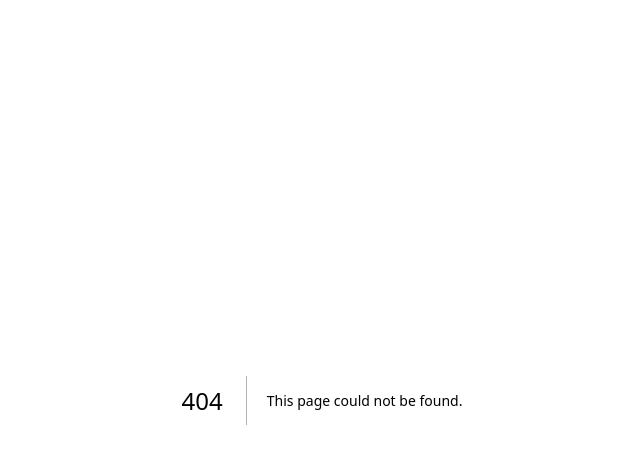
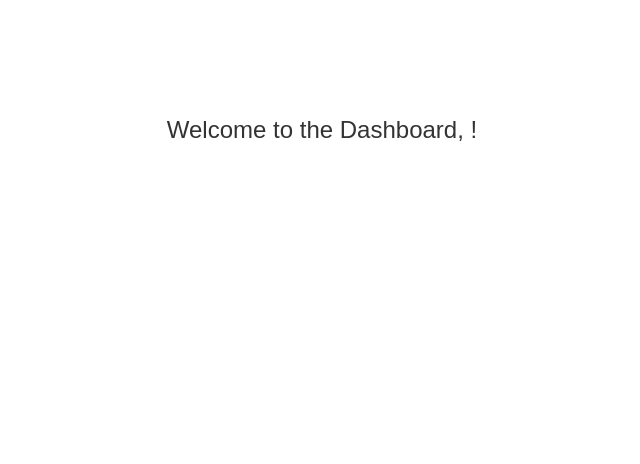
Before and after one commit to abbas-77/test-100daraje, a Next.js app: page /dashboard in a window 1280 px wide. Before the commit this address had no page. Shown: the top 464 px of the page, without its empty margins (318-958 px from the left). Built offline with nearby package versions, Linux system fonts and the light colour scheme; sample sign-in values are in the browser's storage.

Commit message:
create dashboard page

```diff
--- /dev/null
+++ b/src/app/dashboard/page.tsx
@@ -0,0 +1,32 @@
+"use client";
+
+import { useEffect, useState } from "react";
+import { useRouter } from "next/navigation";
+import styles from "@/styles/dashboard.module.scss"
+
+const DashboardPage = () => {
+  const [mounted, setMounted] = useState(false);
+  const router = useRouter();
+
+  useEffect(() => {
+    setMounted(true);
+
+    const user = localStorage.getItem("user");
+    if (!user) {
+      router.push("/auth");
+    }
+  }, [router]);
+
+  if (!mounted) return null;
+
+  const user = localStorage.getItem("user");
+  const name = user ? JSON.parse(user)?.name?.first : "User";
+
+  return (
+    <div className={styles.dashboard}>
+      <h1>Welcome to the Dashboard, {name}!</h1>
+    </div>
+  );
+};
+
+export default DashboardPage;
--- /dev/null
+++ b/src/styles/dashboard.module.scss
@@ -0,0 +1,8 @@
+.dashboard {
+  margin: 5rem auto;
+  max-width: 800px;
+  padding: 2rem;
+  text-align: center;
+  font-size: 1.5rem;
+  color: #333;
+}
```
